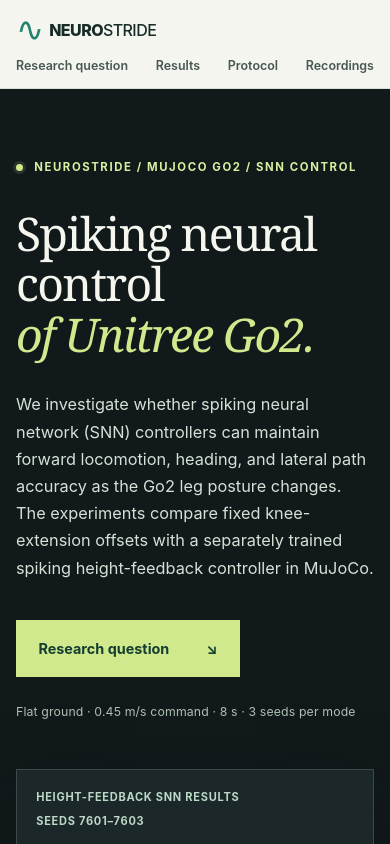
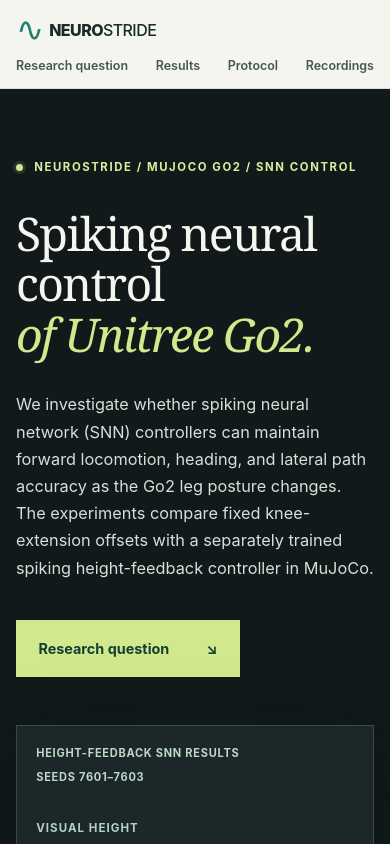
Before and after one commit to MoiseIranejeje/NeuroStride_Starter, a React (Vite) app in the folder dashboard/: page / in a window 390 px wide. Shown: the top 844 px of the page. Built offline with nearby package versions, Linux system fonts and the light colour scheme; no server answers.

Commit message:
Remove the hero run metadata line

```diff
--- a/dashboard/src/main.tsx
+++ b/dashboard/src/main.tsx
@@ -116,7 +116,6 @@ function App() {
               <p className="hero-description">We investigate whether spiking neural network (SNN) controllers can maintain forward locomotion, heading, and lateral path accuracy as the Go2 leg posture changes. The experiments compare fixed knee-extension offsets with a separately trained spiking height-feedback controller in MuJoCo.</p>
               <div className="hero-actions">
                 <a className="primary-link" href="#story">Research question <span aria-hidden="true">↘</span></a>
-                <span className="hero-meta">Flat ground · 0.45 m/s command · 8 s · 3 seeds per mode</span>
               </div>
             </div>
             <div className="hero-visuals">
--- a/dashboard/src/styles.css
+++ b/dashboard/src/styles.css
@@ -67,7 +67,6 @@ p { line-height:1.65; }
 .hero-actions { display:flex; flex-wrap:wrap; align-items:center; gap:1.6rem; }
 .primary-link { display:inline-flex; justify-content:space-between; align-items:center; gap:2.3rem; background:var(--accent); color:#153e32; font-size:.9rem; font-weight:750; padding:1.1rem 1.4rem; min-height:50px; transition:background .16s ease; }
 .primary-link:hover { background:#e3f5b2; }
-.hero-meta { font-size:.77rem; color:#aebfb4; letter-spacing:.01em; }
 .hero-evidence { background:#1b2729; border:1px solid #3b494c; padding:1.5rem 1.8rem 1.2rem; box-shadow:0 30px 80px #090e1066; }
 .hero-evidence-top { display:flex; flex-wrap:wrap; justify-content:space-between; gap:.45rem 1rem; font-size:.69rem; font-weight:750; color:#bcd8c6; letter-spacing:.065em; margin-bottom:.65rem; }
 .hero-metric { padding:1.5rem 0 1.4rem; border-bottom:1px solid #435254; display:grid; gap:.28rem; }
@@ -196,7 +195,6 @@ tbody tr:hover { background:#edf4eb; }
   .hero-inner { grid-template-columns:1fr; padding-block:4.4rem; gap:3rem; }
   .hero h1 { font-size:clamp(2.9rem,8.8vw,4.6rem); }
   .hero-visuals { max-width:560px; }
-  .hero-meta { width:100%; }
   .section-intro { grid-template-columns:1fr; gap:1rem; }
   .story-grid { grid-template-columns:1fr; }
   .story-card { min-height:unset; }
```
